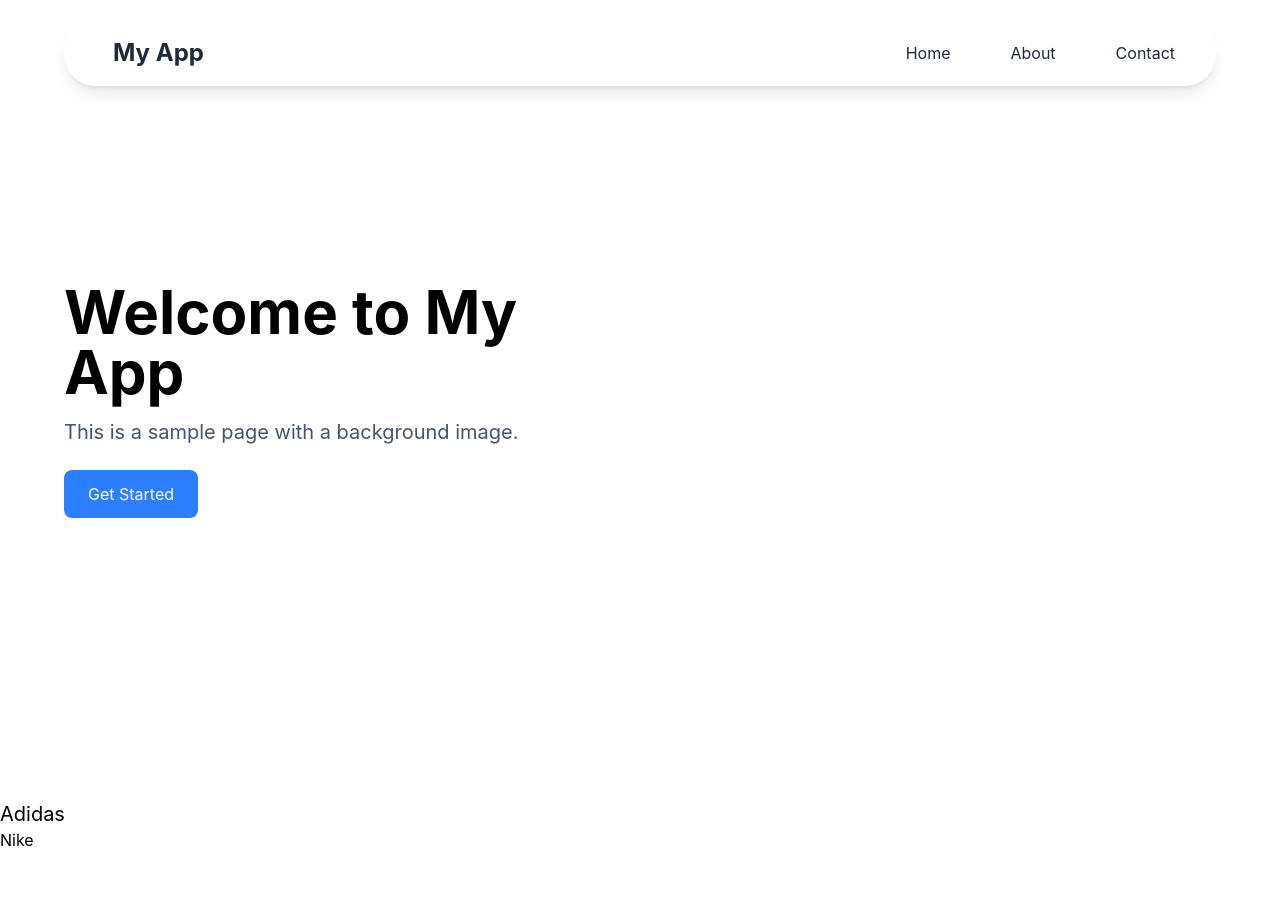
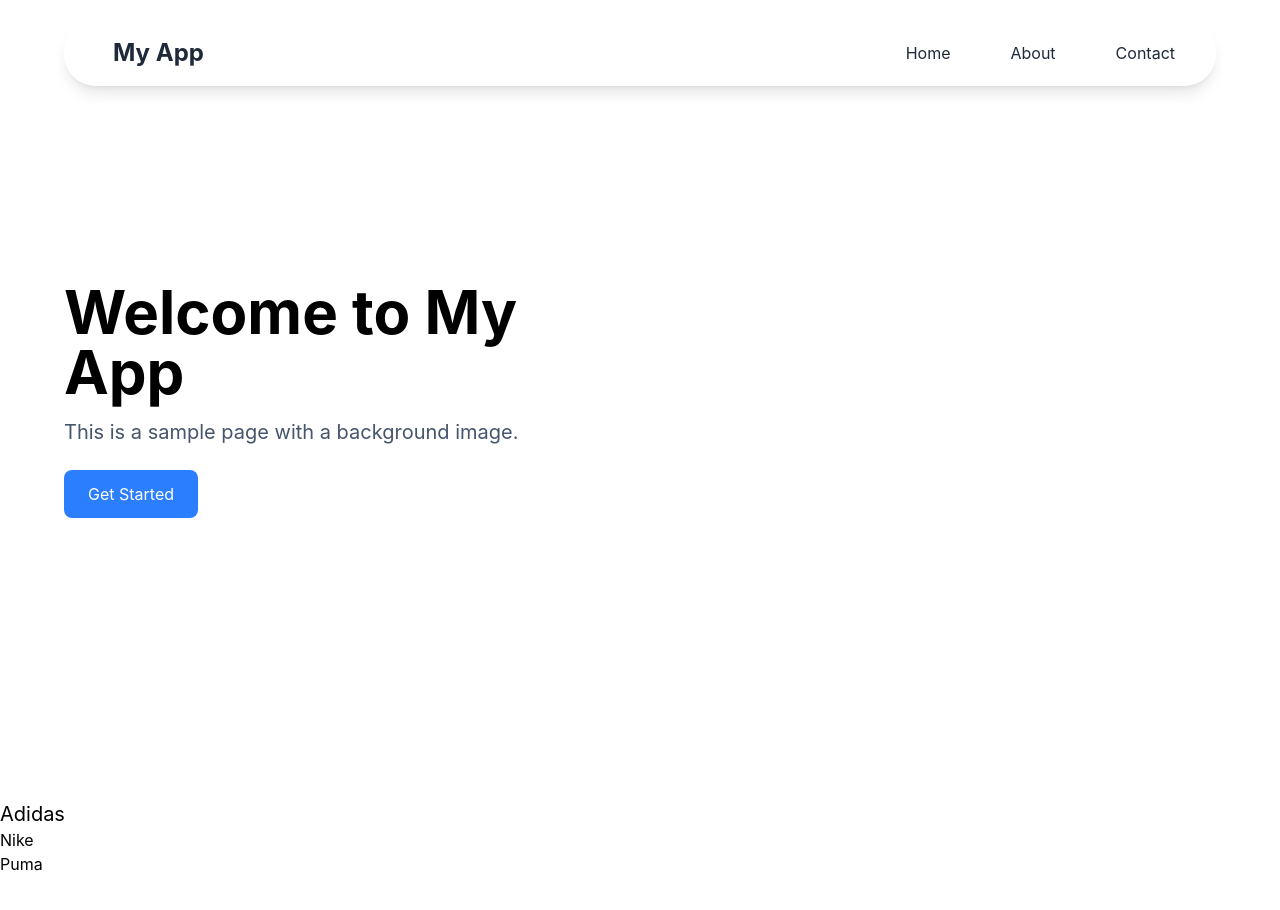
Before and after one commit to Amrenderkumar/Backend_series, a React (Vite) app in the folder frontend/: page / in a window 1280 px wide. Shown: the top 910 px of the page. Built offline with nearby package versions, Linux system fonts and the light colour scheme.

Commit message:
same card rearange the tag

```diff
--- a/frontend/src/comopnents/Components all/Card.jsx
+++ b/frontend/src/comopnents/Components all/Card.jsx
@@ -12,6 +12,7 @@ const Card = () => {
             </div>
             <div>
               <h1>{name.split(',')[1]}</h1>
+              <h2>{name.split(',')[2]}</h2>
             </div>
       </div>
     </div>
```
